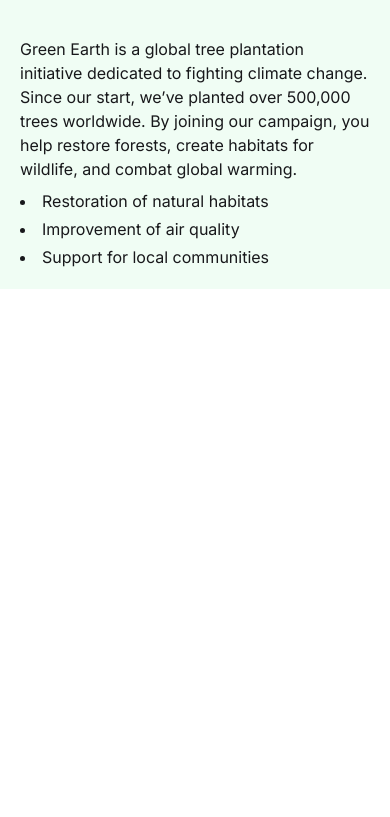
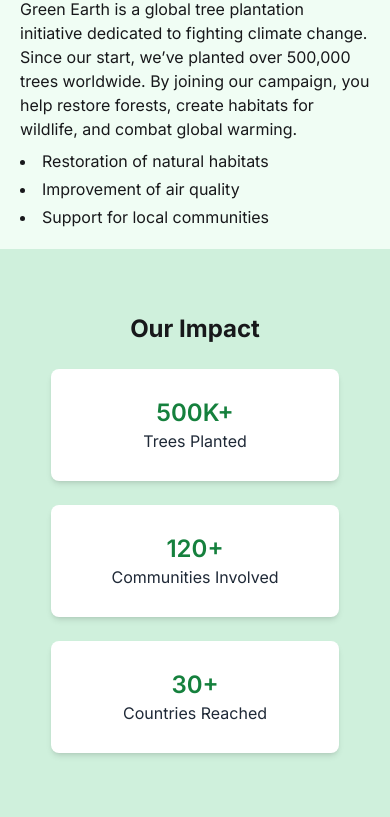
Before and after one commit to JoyChanda/B12A06-Green-Earth, a plain HTML site: page index.html in a window 390 px wide. Shown: the part 1182-1999 px from the top of the page. Before the commit the page ends 1471 px from the top, so only its background shows below. Drawn offline with nearby package versions, Linux system fonts and the light colour scheme; no server answers.

Commit message:
added an impect and made it responsive for mobile devices

```diff
--- a/index.html
+++ b/index.html
@@ -117,9 +117,6 @@
       />
     </section>
 
-    <!-- Impect section -->
-    <section class=""></section>
-
     <!-- Trees Section  -->
     <section class="bg-[#F0FDF4] pt-10">
       <main
@@ -168,7 +165,7 @@
     </section>
 
     <!-- About section -->
-    <section class="bg-[#F0FDF4] pt-10 px-5">
+    <section class="bg-[#F0FDF4] px-5 md:py-12">
       <div class="max-w-6xl mx-auto">
         <h1 class="text-center text-2xl font-bold mb-10">About the Campaign</h1>
 
@@ -176,7 +173,7 @@
           class="flex flex-col md:flex-row items-center justify-center gap-10"
         >
           <!-- image content -->
-          <img src="./assets/about.png" alt="" class="w-72 md:w-[530px]" />
+          <img src="./assets/about.png" alt="" class="w-72 md:w-[450px]" />
 
           <!-- right content -->
           <div class="flex flex-col justify-center max-w-lg mb-5">
@@ -196,6 +193,49 @@
       </div>
     </section>
 
+    <!-- Impect section -->
+    <section class="bg-[#CFF0DC] h-full flex items-center mt-0 py-16">
+      <div class="max-w-6xl mx-auto px-5 w-full">
+        <!-- Section Title -->
+        <h1 class="text-center text-2xl font-bold mb-6">Our Impact</h1>
+
+        <!-- Cards -->
+        <div
+          class="flex flex-col md:flex-row gap-6 md:gap-10 justify-center items-center"
+        >
+          <!-- Card 1 -->
+          <div
+            class="bg-white w-72 h-28 flex flex-col justify-center rounded-lg shadow-md"
+          >
+            <h2 class="text-center text-2xl text-[#15803D] font-semibold">
+              500K+
+            </h2>
+            <p class="text-center text-[#1F2937]">Trees Planted</p>
+          </div>
+
+          <!-- Card 2 -->
+          <div
+            class="bg-white w-72 h-28 flex flex-col justify-center rounded-lg shadow-md"
+          >
+            <h2 class="text-center text-2xl text-[#15803D] font-semibold">
+              120+
+            </h2>
+            <p class="text-center text-[#1F2937]">Communities Involved</p>
+          </div>
+
+          <!-- Card 3 -->
+          <div
+            class="bg-white w-72 h-28 flex flex-col justify-center rounded-lg shadow-md"
+          >
+            <h2 class="text-center text-2xl text-[#15803D] font-semibold">
+              30+
+            </h2>
+            <p class="text-center text-[#1F2937]">Countries Reached</p>
+          </div>
+        </div>
+      </div>
+    </section>
+
     <script src="./scripts/script.js"></script>
   </body>
 </html>
```
